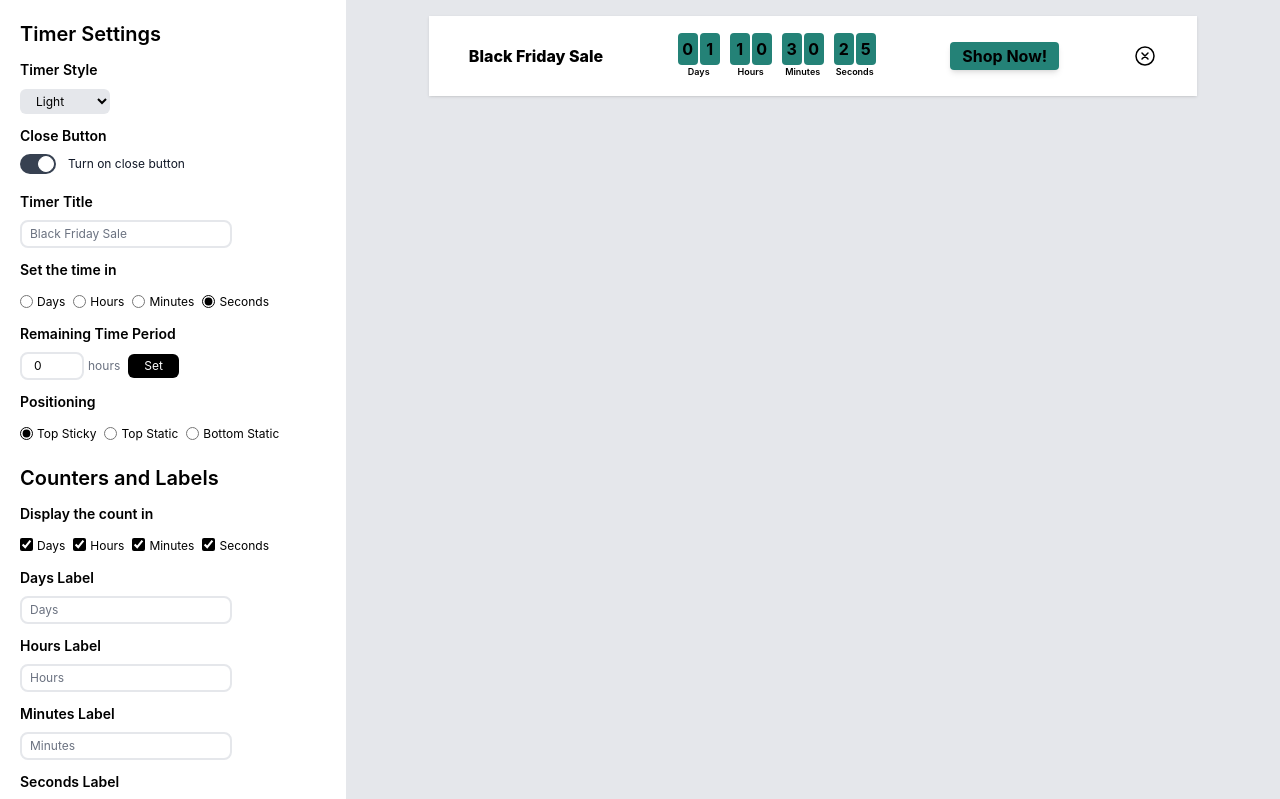
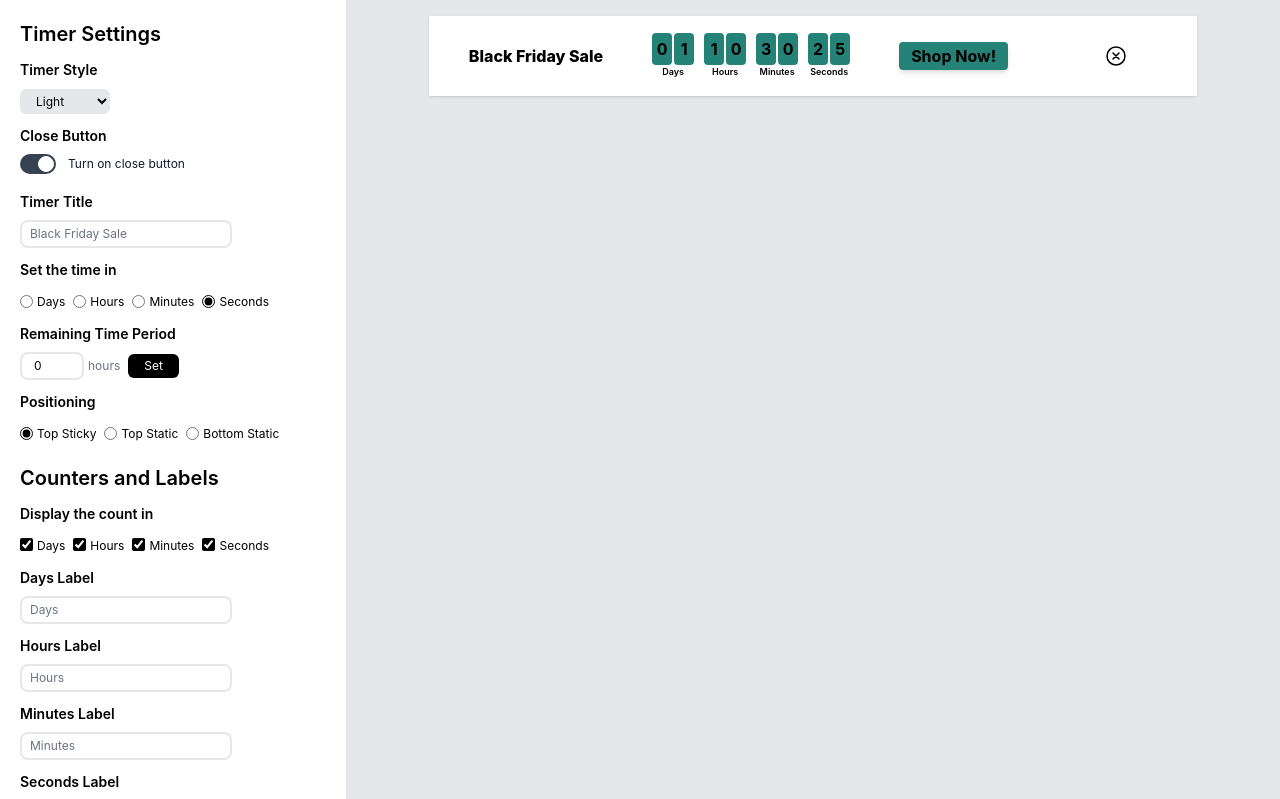
Before and after one commit to ozgur-okt/timer-task, a React (Create React App) app: page / in a window 1280 px wide. Shown: the top 799 px of the page. Built offline with nearby package versions, Linux system fonts and the light colour scheme.

Commit message:
fix: gap in timer elements

```diff
--- a/src/components/Timer.tsx
+++ b/src/components/Timer.tsx
@@ -40,7 +40,7 @@ function Timer() {
 
   return (
     <div
-      className={`flex items-center justify-between px-10 h-20 shadow w-[48rem] ${getTimerPosition(position)}`}
+      className={`flex items-center gap-12 px-10 h-20 shadow w-[48rem] ${getTimerPosition(position)}`}
       style={{ backgroundColor: getColor(theme, 'container') }}
     >
       <h5 className='font-extrabold' style={{ color: getColor(theme, 'text') }}>{checkLength(20, header)}</h5>
@@ -49,7 +49,7 @@ function Timer() {
         {isExploding && <ConfettiExplosion />}
         <CustomButton />
       </div>
-      {isCloseIconVisible && <button className='hover:shadow-md rounded-full' onClick={() => setIsOpen(false)}><CloseIcon color={getColor(theme, 'text')} /></button>}
+      {isCloseIconVisible && <button className='translate-x-12' onClick={() => setIsOpen(false)}><CloseIcon color={getColor(theme, 'text')} /></button>}
     </div>
   );
 }
```
